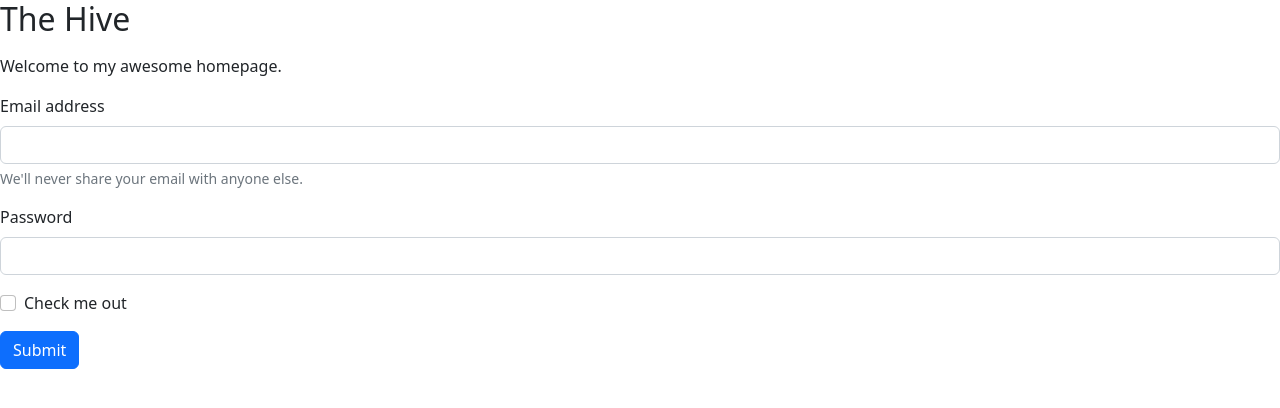
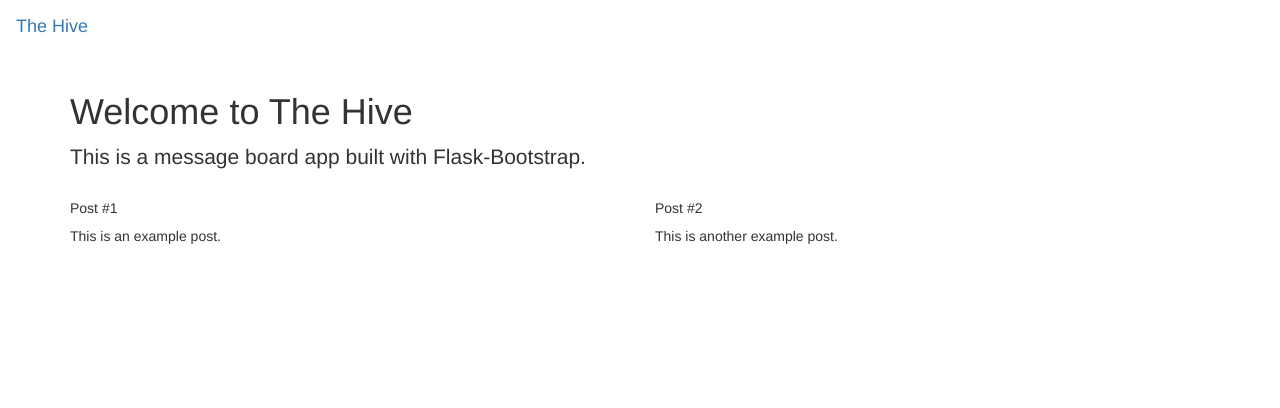
Before and after one commit to ecar33/TheHive, a Flask app: page / in a window 1280 px wide. Shown: the top 408 px of the page. Run offline with Flask 3, Linux system fonts and the light colour scheme; some libraries are stand-ins or nearby versions.

Commit message:
Add flask-boostrap extension

```diff
--- a/hive/__init__.py
+++ b/hive/__init__.py
@@ -2,7 +2,7 @@ from dotenv import load_dotenv
 from flask import Flask, render_template
 from hive.config import DevelopmentConfig, TestingConfig
 from hive.core.commands import register_commands
-from hive.core.extensions import db
+from hive.core.extensions import db, bootstrap
 from hive.models import Message
 from hive.blueprints.main import main_bp
 
@@ -16,6 +16,7 @@ def create_app(config=DevelopmentConfig):
 
     # Bind extensions to app
     db.init_app(app)
+    bootstrap.init_app(app)
 
     # Create db from models if in dev/test
     if config in [DevelopmentConfig, TestingConfig]:
--- a/hive/core/extensions.py
+++ b/hive/core/extensions.py
@@ -1,9 +1,9 @@
 from flask_limiter import Limiter
 from flask_sqlalchemy import SQLAlchemy
 from flask_login import LoginManager
-from flask_limiter.util import get_remote_address
 from sqlalchemy import MetaData
 from sqlalchemy.orm import DeclarativeBase
+from flask_bootstrap import Bootstrap
 
 class Base(DeclarativeBase):
     metadata = MetaData(
@@ -17,3 +17,4 @@ class Base(DeclarativeBase):
     )
 
 db = SQLAlchemy(model_class=Base)
+bootstrap = Bootstrap()
--- a/hive/templates/base.html
+++ b/hive/templates/base.html
@@ -1,31 +1,12 @@
-<!DOCTYPE html>
-<html lang="en">
-<head>
-    {% block head %}
-    <title>The Hive</title>
-    <meta name="viewport" content="width=device-width, initial-scale=1">
-    <link rel="icon" href="{{ url_for('static', filename='favicon.png') }}">
-    <link rel="stylesheet" href="{{ url_for('static', filename='css/base.css') }}" type="text/css">
-    <link rel="stylesheet" href="https://cdn.jsdelivr.net/npm/bootstrap@5.2.3/dist/css/bootstrap.min.css" integrity="sha384-rbsA2VBKQhggwzxH7pPCaAqO46MgnOM80zW1RWuH61DGLwZJEdK2Kadq2F9CUG65" crossorigin="anonymous">
-    {% endblock %}
-</head>
-<body>
-    <h2>The Hive</h2>
-    <nav>
-        <ul>
-        </ul>
-    </nav>
-    {% for message in get_flashed_messages() %}
-    <div class="alert">{{ message|safe }}</div>
-    {% endfor %}
-    <div class="content">
-        {% block content %}{% endblock %}
-    </div>
-    <div class="footer">
-        {% block footer %}{% endblock %}
-    </div>
-    <script src="https://cdn.jsdelivr.net/npm/bootstrap@5.2.3/dist/js/bootstrap.bundle.min.js" integrity="sha384-kenU1KFdBIe4zVF0s0G1M5b4hcpxyD9F7jL+jjXkk+Q2h455rYXK/7HAuoJl+0I4" crossorigin="anonymous"></script>
-    <script src="https://cdn.jsdelivr.net/npm/@popperjs/core@2.11.6/dist/umd/popper.min.js" integrity="sha384-oBqDVmMz9ATKxIep9tiCxS/Z9fNfEXiDAYTujMAeBAsjFuCZSmKbSSUnQlmh/jp3" crossorigin="anonymous"></script>
-    <script src="https://cdn.jsdelivr.net/npm/bootstrap@5.2.3/dist/js/bootstrap.min.js" integrity="sha384-cuYeSxntonz0PPNlHhBs68uyIAVpIIOZZ5JqeqvYYIcEL727kskC66kF92t6Xl2V" crossorigin="anonymous"></script>
-</body>
-</html>
+{% extends "bootstrap/base.html" %}
+{% block title %}This is an example page{% endblock %}
+
+{% block navbar %}
+<div class="navbar navbar-fixed-top">
+  <!-- ... -->
+</div>
+{% endblock %}
+
+{% block content %}
+  <h1>Hello, Bootstrap</h1>
+{% endblock %}
--- a/hive/templates/index.html
+++ b/hive/templates/index.html
@@ -1,24 +1,39 @@
-{% extends "base.html" %}
-{% block title %}Index{% endblock %}
-{% block head %}
-    {{ super() }}
+{% extends "bootstrap/base.html" %}
+
+{% block title %}The Hive Home{% endblock %}
+
+{% block navbar %}
+<nav class="navbar navbar-expand-lg navbar-dark bg-dark">
+    <a class="navbar-brand" href="#">The Hive</a>
+</nav>
 {% endblock %}
+
 {% block content %}
-    <p class="important"> Welcome to my awesome homepage.</p>
-    <form>
-        <div class="mb-3">
-          <label for="exampleInputEmail1" class="form-label">Email address</label>
-          <input type="email" class="form-control" id="exampleInputEmail1" aria-describedby="emailHelp">
-          <div id="emailHelp" class="form-text">We'll never share your email with anyone else.</div>
+<div class="container">
+    <h1 class="display-4">Welcome to The Hive</h1>
+    <p class="lead">This is a message board app built with Flask-Bootstrap.</p>
+
+    <div class="row">
+        <div class="col-md-6">
+            <div class="card mb-3">
+                <div class="card-body">
+                    <h5 class="card-title">Post #1</h5>
+                    <p class="card-text">This is an example post.</p>
+                </div>
+            </div>
         </div>
-        <div class="mb-3">
-          <label for="exampleInputPassword1" class="form-label">Password</label>
-          <input type="password" class="form-control" id="exampleInputPassword1">
+        <div class="col-md-6">
+            <div class="card mb-3">
+                <div class="card-body">
+                    <h5 class="card-title">Post #2</h5>
+                    <p class="card-text">This is another example post.</p>
+                </div>
+            </div>
         </div>
-        <div class="mb-3 form-check">
-          <input type="checkbox" class="form-check-input" id="exampleCheck1">
-          <label class="form-check-label" for="exampleCheck1">Check me out</label>
-        </div>
-        <button type="submit" class="btn btn-primary">Submit</button>
-      </form>
+    </div>
+</div>
 {% endblock %}
+
+{% block scripts %}
+{{ super() }}
+{% endblock %}
```
